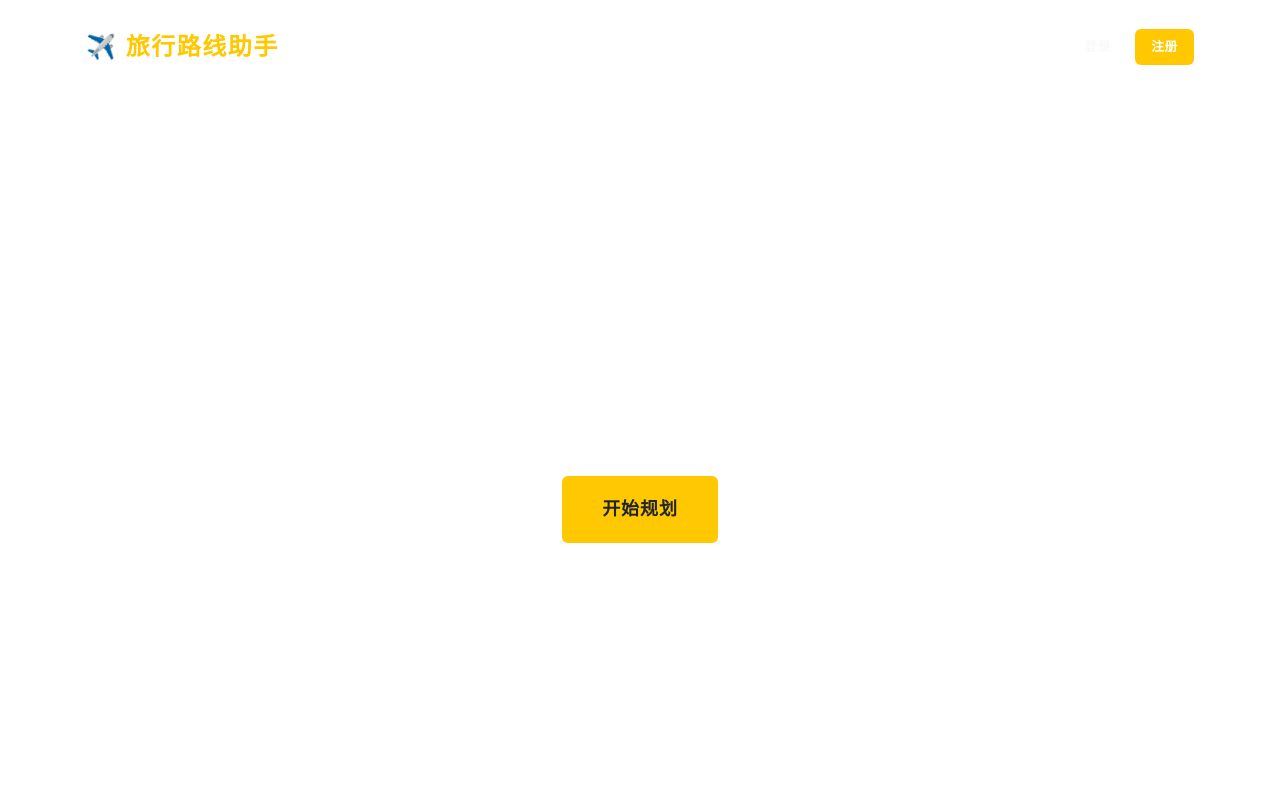
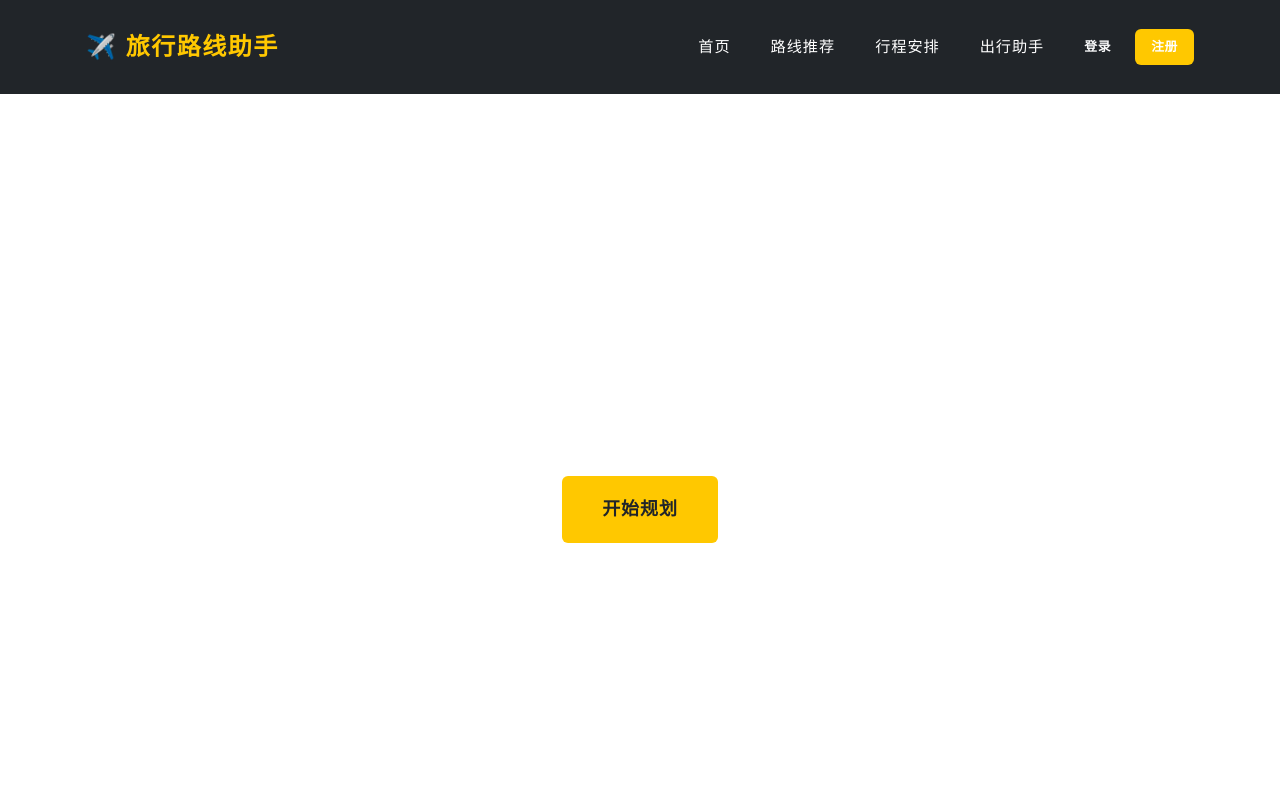
Before and after one commit to TBPig/TravelTool, a plain HTML site: page pages/home.html in a window 1280 px wide. Shown: the top 800 px of the page. Drawn offline with Linux system fonts and the light colour scheme; no server answers.

Commit message:
fix: force navbar to always use #212529 background on all pages

```diff
--- a/styles/styles.css
+++ b/styles/styles.css
@@ -1575,3 +1575,7 @@ textarea.form-control {
 /* Fix navbar overlap on non-grid pages */
 #page-top { padding-top: 72px; }
 #page-top .masthead { margin-top: -72px; }
+
+
+/* Override agency.css transparent navbar - always dark */
+#mainNav { background-color: #212529 !important; }
```
